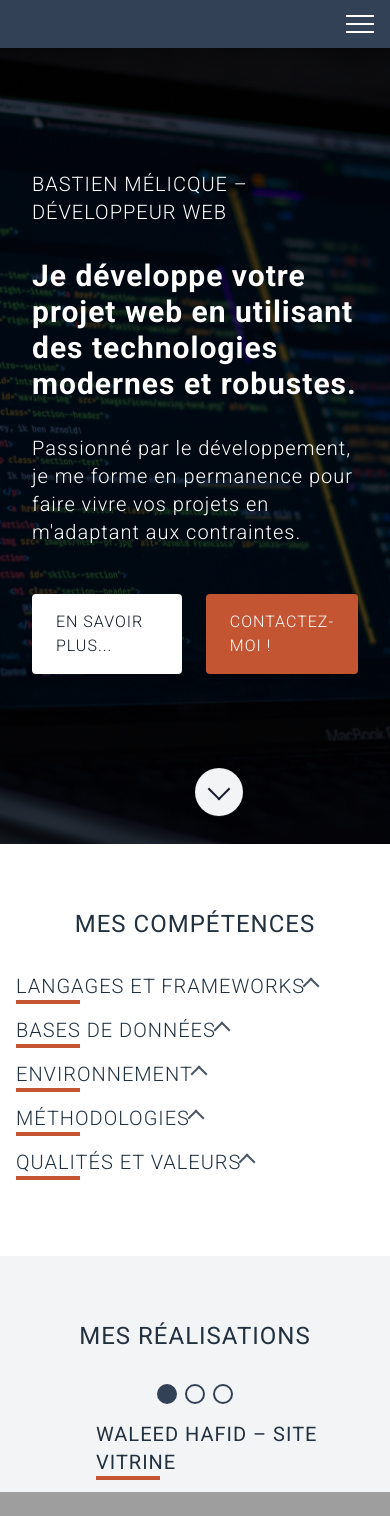
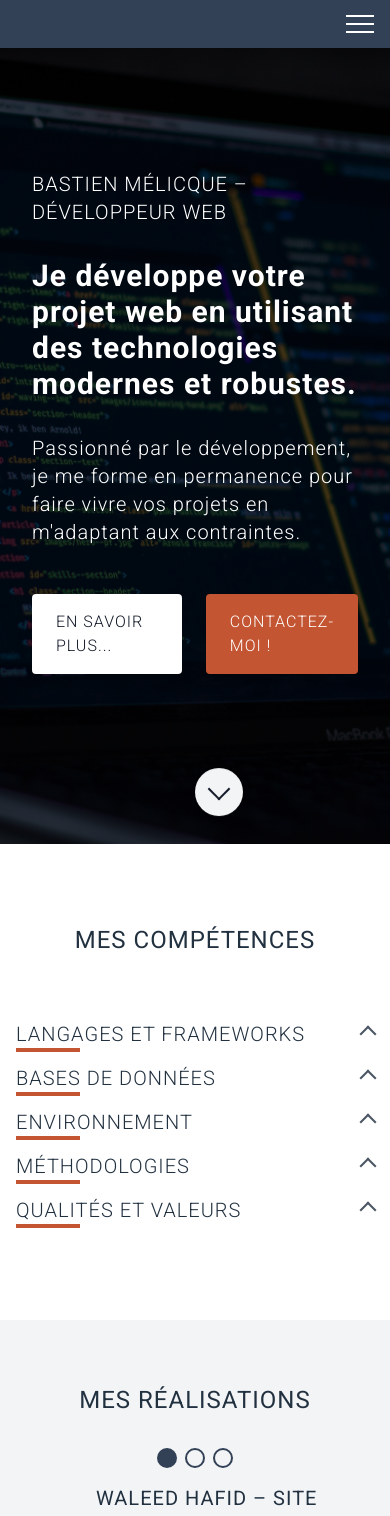
Before and after one commit to bmelicque/portfolio, a Next.js app: page / in a window 390 px wide. Shown: the top 1516 px of the page. Built offline with nearby package versions, Linux system fonts and the light colour scheme; grey boxes are pictures that could not be loaded.

Commit message:
Improved responsive

```diff
--- a/components/profile/fadingWrapper.tsx
+++ b/components/profile/fadingWrapper.tsx
@@ -8,7 +8,7 @@ export default function FadingWrapper({ children }: { children: React.ReactEleme
 	return (
 		<span
 			ref={ref}
-			className="inline-block duration-500 delay-200"
+			className="block duration-500 delay-100"
 			style={{
 				transform: `translateX(${visible ? 0 : "1rem"})
 					translateY(${visible ? 0 : "-0.5rem"})`,
--- a/components/profile/index.tsx
+++ b/components/profile/index.tsx
@@ -11,19 +11,19 @@ import SkillList from "./skillList";
 // Complete component
 export default function Profile() {
 	return (
-		<section className="container mx-auto py-16 px-4 sm:px-0.5">
+		<section className="container mx-auto py-20 px-4 sm:px-0.5">
 			<Heading>Mes compétences</Heading>
 
 			<div
 				id="skills-container"
-				className="grid grid-cols-1 sm:grid-cols-2 xl:grid-cols-3 sm:gap-16 lg:gap-24"
+				className="mt-16 grid grid-cols-1 sm:grid-cols-2 xl:grid-cols-3 sm:gap-16 sm:gap-y-0 lg:gap-24 lg:gap-y-0"
 			>
 				<SkillList category="Langages et frameworks" skills={LANGUAGES} />
 				<div>
 					<SkillList category="Bases de données" skills={DATABASES} />
 					<SkillList category="Environnement" skills={ENVIRONMENT} />
 				</div>
-				<div>
+				<div className="grid sm:col-span-2 sm:grid-cols-2 sm:gap-24 xl:col-span-1 xl:grid-cols-1 xl:gap-0">
 					<SkillList category="Méthodologies" skills={METHODOLOGIES} />
 					<SkillList category="Qualités et valeurs" skills={HUMAN_SKILLS} />
 				</div>
--- a/components/profile/skillItem.tsx
+++ b/components/profile/skillItem.tsx
@@ -1,20 +1,18 @@
 import Image from "next/image";
 import { useRef } from "react";
 import { Skill } from "../../lib/data/skills";
-import useViewport from "../../lib/hooks/useViewport";
 import FadingWrapper from "./fadingWrapper";
 
 const ICON_PATH_ROOT = "/assets/logos/";
 const ICON_SIZE = 24;
 
-export default function SkillItem({ icon, name, value }: Skill) {
+export default function SkillItem({ icon, name }: Skill) {
 	const ref = useRef<HTMLLIElement>();
-	const visible = useViewport(ref);
 
 	return (
 		<FadingWrapper>
-			<li ref={ref} className="grid grid-cols-12 items-center">
-				<span className="col-span-5 flex gap-2">
+			<li ref={ref} className="items-center">
+				<span className="flex gap-2">
 					{!!icon && (
 						<Image
 							src={ICON_PATH_ROOT + icon}
@@ -26,12 +24,6 @@ export default function SkillItem({ icon, name, value }: Skill) {
 					)}
 					{name}
 				</span>
-				<span className="col-span-7 relative inline-block bg-gray-300 h-2 rounded overflow-hidden">
-					<span
-						className="absolute inline-block bg-primary h-2 w-full rounded-lg origin-left duration-500 delay-300"
-						style={{ transform: `scaleX(${visible ? value / 100 || 1 : 0})` }}
-					></span>
-				</span>
 			</li>
 		</FadingWrapper>
 	);
--- a/components/profile/skillList.tsx
+++ b/components/profile/skillList.tsx
@@ -28,8 +28,8 @@ export default function SkillList({ category, skills }: SkillList) {
 			</FadingWrapper>
 			<ul
 				className={`${
-					unfolded ? "flex" : "hidden"
-				} sm:flex flex-col gap-3 mb-10`}
+					unfolded ? "grid" : "hidden sm:grid"
+				} grid-cols-2 sm:grid-cols-1 md:grid-cols-2 gap-4 mb-10`}
 			>
 				{skills.map(({ icon, name, value }) => (
 					<SkillItem key={name} icon={icon} name={name} value={value} />
--- a/lib/hooks/useViewport.ts
+++ b/lib/hooks/useViewport.ts
@@ -2,10 +2,10 @@ import { MutableRefObject, useEffect, useState } from "react";
 
 // Takes a ref and returns a boolean indicating whether the element is in the viewport
 export default function useViewport(ref: MutableRefObject<HTMLElement>) {
-	const [visible, setVisible] = useState(false);
+	const [visible, setVisible] = useState(true);
 
 	useEffect(() => {
-		function handleScroll() {
+		function handleScrollChange() {
 			const { top, bottom } = ref?.current?.getBoundingClientRect?.() ?? {
 				top: undefined,
 				bottom: undefined,
@@ -14,8 +14,15 @@ export default function useViewport(ref: MutableRefObject<HTMLElement>) {
 			setVisible(isInViewPort);
 		}
 
-		window.addEventListener("scroll", () => handleScroll());
-		return window.removeEventListener("scroll", () => handleScroll());
+		const events = ["scroll", "resize"];
+		handleScrollChange();
+		events.forEach((e) =>
+			window.addEventListener(e, () => handleScrollChange())
+		);
+
+		return events.forEach((e) =>
+			window.removeEventListener(e, () => handleScrollChange())
+		);
 	}, [ref]);
 
 	return visible;
```
